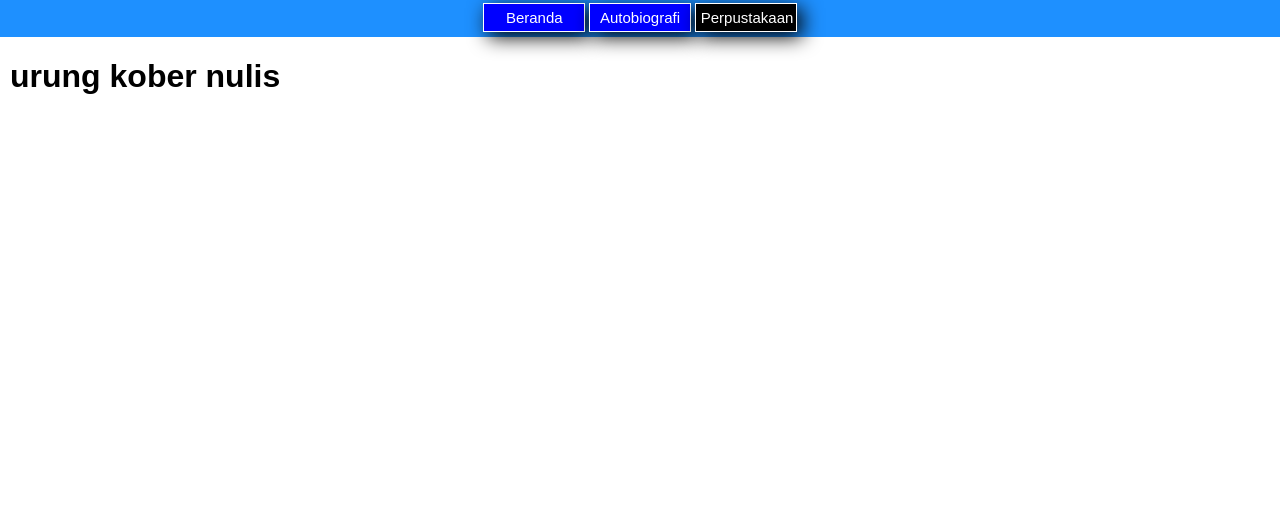
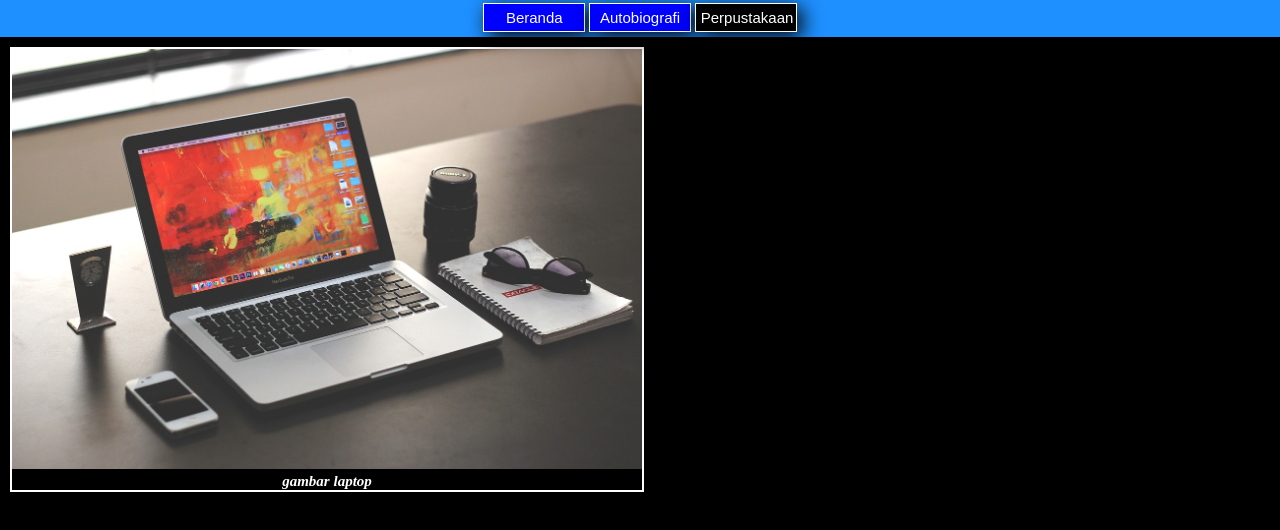
Before and after one commit to faizhidayatulloh/mywebsite, a plain HTML site: page perpustakaan.html in a window 1280 px wide. Drawn offline with Linux system fonts and the light colour scheme.

Commit message:
ubah maning

```diff
--- a/perpustakaan.html
+++ b/perpustakaan.html
@@ -24,8 +24,24 @@
     <nav><a href="index.html">Beranda</a> <a href="autobiografi.html">Autobiografi</a> <a href="perpustakaan.html" style="background-color: black;">Perpustakaan</a></nav>
 </div>
 
-<div class="container2">
-    <h1>urung kober nulis</h1>
+<div class="container2 clearfix">
+    <div class="galeri_buku">
+        <img src="laptop.jpg">
+        <div class="judul_buku">gambar laptop</div>
+    </div>
+</div>
+
+
+
+
+
+
+
+
+
+
+
+
 </div>
 
 </body>
--- a/style_perpustakaan.css
+++ b/style_perpustakaan.css
@@ -5,7 +5,7 @@
 }
 
 body {margin: 0;
-	background-color: white;
+	background-color: black;
 	background-size: cover;
 }
 
@@ -53,7 +53,7 @@ body {margin: 0;
 
 .container2 {
 	margin-top:10px;
-	background-color: white;
+	background-color: black;
 	position: relative;
 	padding-left: 10px;
 	padding-right: 10px;
@@ -66,3 +66,23 @@ body {margin: 0;
 	font-family: Georgia,serif;
 	text-align: left;
 }
+
+
+.galeri_buku {
+	float: left;
+	width: 50%;
+	border: 2px solid white;
+}
+
+.galeri_buku img {
+	width: 100%;
+	height: auto;
+}
+
+.judul_buku {
+	color: white;
+	text-align: center;
+	font-weight: bold;
+	font-style: italic;
+	font-size: 15px;
+}
```
